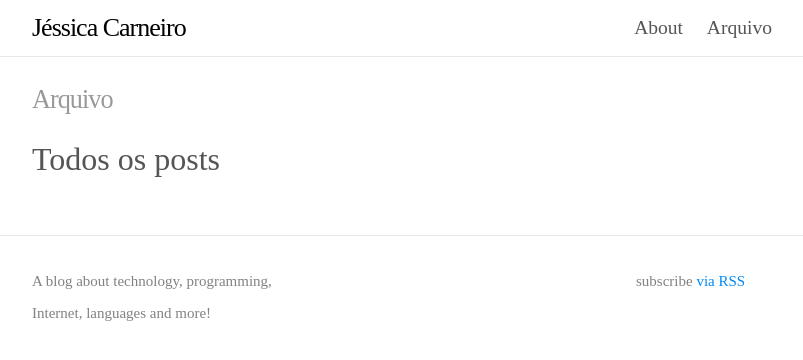
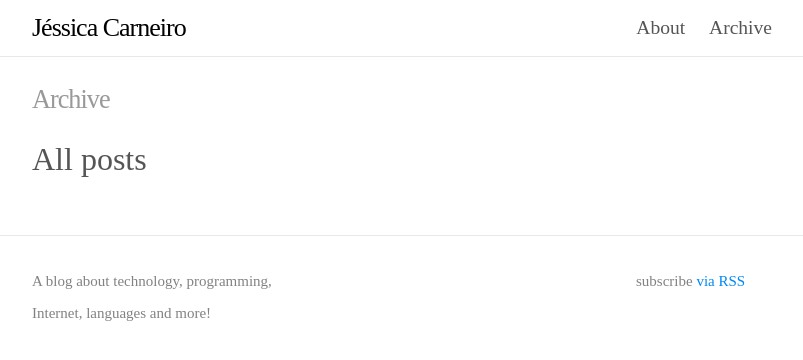
Before and after one commit to jessicacarneiro/jessicacarneiro.github.io, a Jekyll site: the page built from archive.html, in a window 1280 px wide. Shown: the top 360 px of the page, without its empty margins (238-1041 px from the left). Built offline with Jekyll 4.4.1, drawn with Linux system fonts in a browser that asks for light colours.

Commit message:
Changing archive page to English.

```diff
--- a/archive.html
+++ b/archive.html
@@ -1,10 +1,10 @@
 ---
 layout: page
-title: Arquivo
-permalink: /arquivo/
+title: Archive
+permalink: /archive/
 ---
 
- <h2>Todos os posts</h2>
+ <h2>All posts</h2>
   <ul class="post-list">
     {% for post in site.posts %}
       <li>
```
